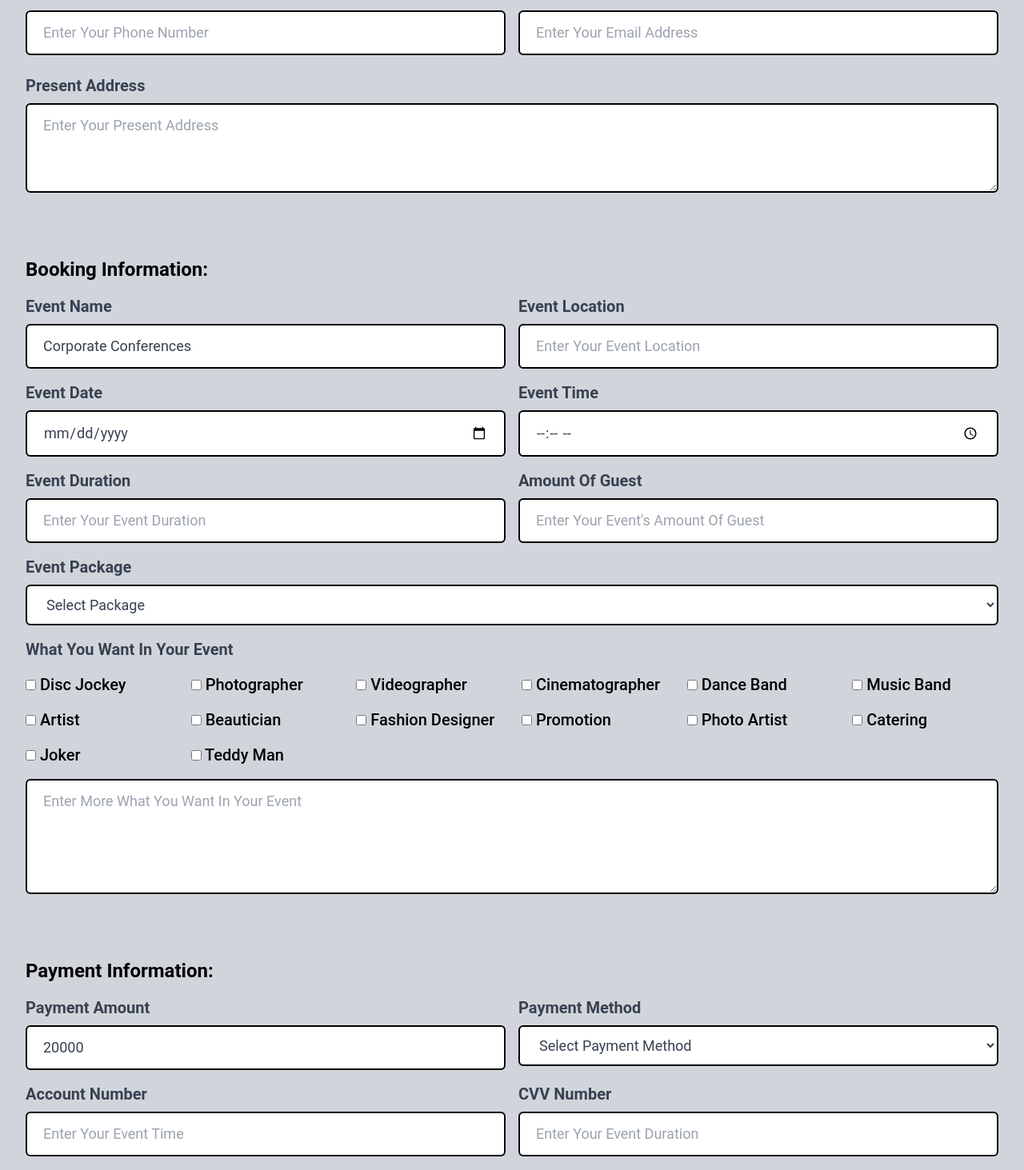
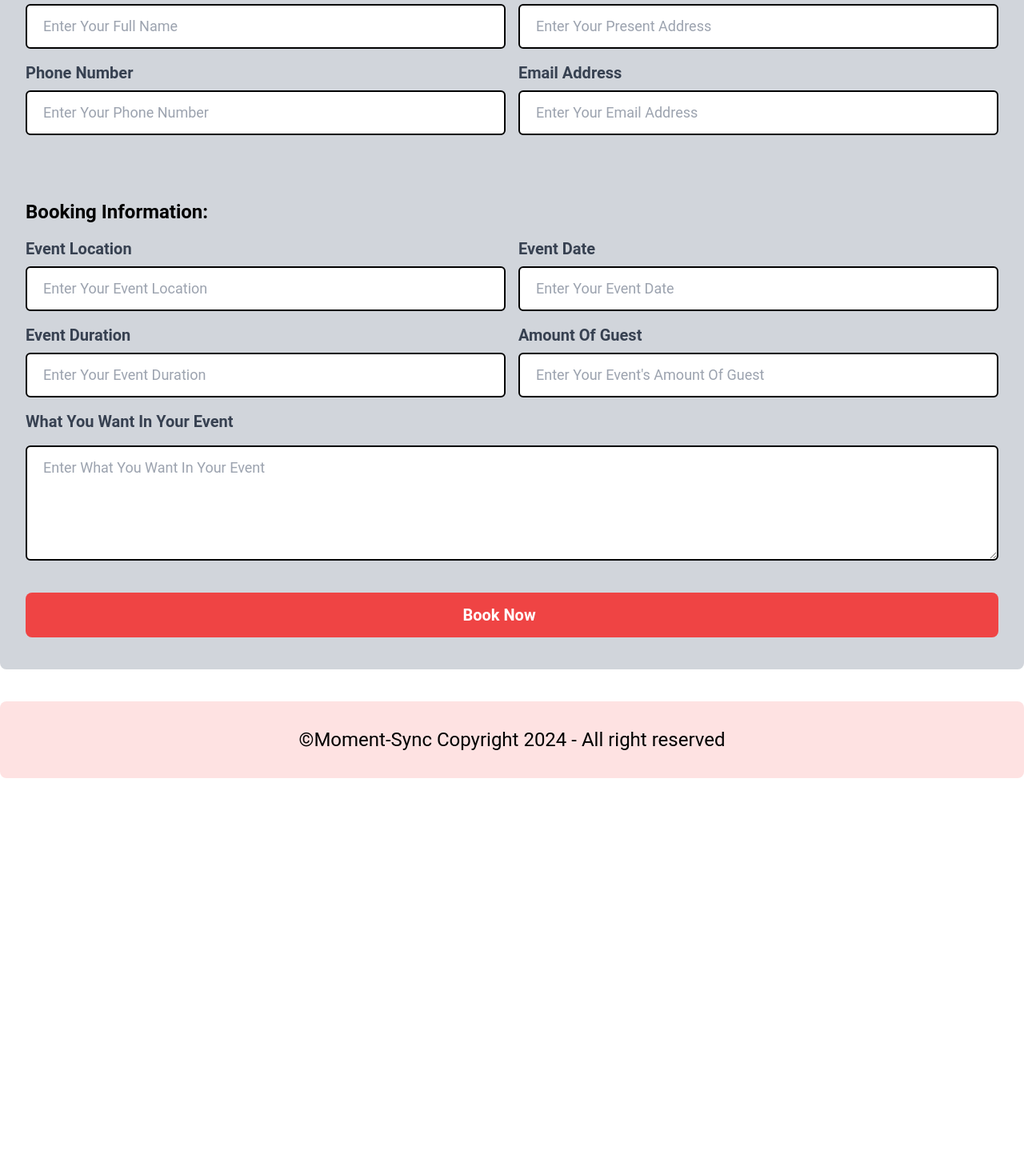
Before and after one commit to sahosskhan/moment-sync, a React (Vite) app: page /confirm-event-booking/1 in a window 1280 px wide. Shown: the part 407-1870 px from the top of the page at 80% size. After the commit the page ends 1380 px from the top, so only its background shows below. Built offline with nearby package versions, Linux system fonts and the light colour scheme.

Commit message:
customize event section pages and add some design

```diff
--- a/src/Pages/Event/BookingEvent.jsx
+++ b/src/Pages/Event/BookingEvent.jsx
@@ -10,13 +10,18 @@ const BookingEvent = () => {
       setEventData(findEvent);
     }, [Event, id]);
 
-    const { name, charge } = EventData || {};
+    const { name, banner } = EventData || {};
     return (
         <div className="max-w-screen-2xl container mx-auto my-10">
-            <div className="w-full px-8 py-10 mx-auto overflow-hidden bg-gray-300 rounded-lg  ">
-              <h1 className="text-4xl text-center font-bold  text-red-400">
+            <div className="w-full px-8 py-10 mx-auto overflow-hidden bg-gray-300  dark:bg-gray-400 rounded-lg  ">
+              <h1 className="text-4xl text-center font-bold  text-red-500">
                 Confirm Your Booking For Event
               </h1>
+
+<div className="text-3xl text-center font-bold mt-5 flex justify-center items-center gap-5">
+  <img className="h-20 rounded-btn" src={banner} alt="" />
+  <h1>{name}</h1>
+</div>
 
               <form className="mt-6">
               <h2 className="text-2xl font-semibold my-4 text-black">Personal Information:</h2>
@@ -24,26 +29,25 @@ const BookingEvent = () => {
               <div className="grid grid-cols-1  md:grid-cols-2 gap-4">
                 <div className="flex-1">
                   <label className="block text-xl font-bold text-gray-700 ">
-                  First Name
+                  Full Name
                   </label>
                   <input
                     type="text"
-                    placeholder="Enter Your First Name"
+                    placeholder="Enter Your Full Name"
                     className="block text-lg w-full px-5 py-3 mt-2 text-gray-700 placeholder-gray-400 border-2 bg-white border-black rounded-md  focus:border-red-500  focus:ring-red-500 focus:outline-0 focus:ring "
                   />
                 </div>
 
                 <div className="flex-1">
                   <label className="block text-xl font-bold text-gray-700 ">
-                  Last Name
+                  Present Address
                   </label>
                   <input
                     type="text"
-                    placeholder="Enter Your Last Name"
+                    placeholder="Enter Your Present Address"
                     className="block text-lg w-full px-5 py-3 mt-2 text-gray-700 placeholder-gray-400 border-2 bg-white border-black rounded-md  focus:border-red-500  focus:ring-red-500 focus:outline-0 focus:ring "
                   />
                 </div>
-
 
                 <div className="flex-1">
                   <label className="block  text-xl font-bold text-gray-700 ">
@@ -66,34 +70,14 @@ const BookingEvent = () => {
                     className="block text-lg w-full px-5 py-3 mt-2 text-gray-700 placeholder-gray-400 border-2 bg-white border-black rounded-md  focus:border-red-500  focus:ring-red-500 focus:outline-0 focus:ring "
                   />
                 </div>
+
                 </div>
 
-                <div className="col-span-2">
-                <div className="w-full mt-6">
-                  <label className="block mb-2 text-xl font-bold text-gray-700 ">
-                   Present Address
-                  </label>
-                  <textarea
-                    className="block text-lg w-full px-5 py-3 mt-2 text-gray-700 h-28 placeholder-gray-400 border-2 bg-white border-black rounded-md  focus:border-red-500  focus:ring-red-500 focus:outline-0 focus:ring "
-                    placeholder="Enter Your Present Address"
-                  ></textarea>
-                </div>
-                </div>
 
 
                 <h2 className="text-2xl font-semibold mt-20 mb-4 text-black">Booking Information:</h2>
 
                 <div className="grid grid-cols-1 md:grid-cols-2 gap-4">
-                <div className="flex-1">
-                  <label className="block text-xl font-bold text-gray-700 ">
-                  Event Name
-                  </label>
-                  <input
-                    type="text"
-                   defaultValue={name}
-                    className="block w-full text-lg px-5 py-3 mt-2 text-gray-700 placeholder-gray-400 border-2 bg-white border-black rounded-md  focus:border-red-500  focus:ring-red-500 focus:outline-0 focus:ring "
-                  />
-                </div>
 
                 <div className="flex-1">
                   <label className="block text-xl font-bold text-gray-700 ">
@@ -112,23 +96,12 @@ const BookingEvent = () => {
                   Event Date
                   </label>
                   <input
-                    type="date"
+                    type="text"
                     placeholder="Enter Your Event Date"
                     className="block text-lg w-full px-5 py-3 mt-2 text-gray-700 placeholder-gray-400 border-2 bg-white border-black rounded-md  focus:border-red-500  focus:ring-red-500 focus:outline-0 focus:ring "
                   />
                 </div>
 
-
-                <div className="flex-1">
-                  <label className="block text-xl font-bold text-gray-700 ">
-                  Event Time
-                  </label>
-                  <input
-                    type="time"
-                    placeholder="Enter Your Event Time"
-                    className="block text-lg w-full px-5 py-3 mt-2 text-gray-700 placeholder-gray-400 border-2 bg-white border-black rounded-md  focus:border-red-500  focus:ring-red-500 focus:outline-0 focus:ring "
-                  />
-                </div>
 
                 <div className="flex-1">
                   <label className="block text-xl font-bold text-gray-700 ">
@@ -151,113 +124,26 @@ const BookingEvent = () => {
                     className="block text-lg w-full px-5 py-3 mt-2 text-gray-700 placeholder-gray-400 border-2 bg-white border-black rounded-md  focus:border-red-500  focus:ring-red-500 focus:outline-0 focus:ring "
                   />
                 </div>
+
                 </div>
 
-                <div className="col-span-2 mt-4">
-                <label className="block text-xl font-bold text-gray-700 ">
-                Event Package
-                  </label>
-        <select id="event_package" name="event_package" className="block text-lg w-full px-5 py-3 mt-2 text-gray-700 placeholder-gray-400 border-2 bg-white border-black rounded-md  focus:border-red-500  focus:ring-red-500 focus:outline-0 focus:ring">
-          <option disabled selected>Select Package</option>
-          <option>Silver Package</option>
-          <option>Gold Package</option>
-          <option>Diamond Package</option>
-          <option>Titanium Package</option>
-          <option>Customize Package</option>
-        </select>
-      </div>
+
 
       <div className="col-span-2 mt-4">
       <label className="block text-xl font-bold text-gray-700 ">
       What You Want In Your Event
                   </label>
-
-        <div className="grid grid-cols-2 md:grid-cols-3 lg:grid-cols-5 xl:grid-cols-6 gap-x-6 gap-y-4 mt-4">
-
-
-          <label className="text-xl font-medium text-black"><input className="" type="checkbox" name="event_demand[]" defaultValue="DJ" /> Disc Jockey</label>
-           <label className="text-xl font-medium text-black"><input className="" type="checkbox" name="event_demand[]" defaultValue="Photographer" /> Photographer</label>
-           <label className="text-xl font-medium text-black"><input className="" type="checkbox" name="event_demand[]" defaultValue="Videographer" /> Videographer</label>
-           <label className="text-xl font-medium text-black"><input className="" type="checkbox" name="event_demand[]" defaultValue="Cinematographer" /> Cinematographer</label>
-           <label className="text-xl font-medium text-black"><input className="" type="checkbox" name="event_demand[]" defaultValue="Dance Band" /> Dance Band</label>
-           <label className="text-xl font-medium text-black"><input className="" type="checkbox" name="event_demand[]" defaultValue="Music Band" /> Music Band</label>
-           <label className="text-xl font-medium text-black"><input className="" type="checkbox" name="event_demand[]" defaultValue="Artist" /> Artist</label>
-           <label className="text-xl font-medium text-black"><input className="" type="checkbox" name="event_demand[]" defaultValue="Beautician" /> Beautician</label>
-           <label className="text-xl font-medium text-black"><input className="" type="checkbox" name="event_demand[]" defaultValue="Fashion Designer" /> Fashion Designer</label>
-           <label className="text-xl font-medium text-black"><input className="" type="checkbox" name="event_demand[]" defaultValue="Promotion" /> Promotion</label>
-           <label className="text-xl font-medium text-black"><input className="" type="checkbox" name="event_demand[]" defaultValue="Photo Artist" /> Photo Artist</label>
-           <label className="text-xl font-medium text-black"><input className="" type="checkbox" name="event_demand[]" defaultValue="Catering" /> Catering</label>
-           <label className="text-xl font-medium text-black"><input className="" type="checkbox" name="event_demand[]" defaultValue="Joker" /> Joker</label>
-           <label className="text-xl font-medium text-black"><input className="" type="checkbox" name="event_demand[]" defaultValue="Teddy Man" /> Teddy Man</label>
-        </div>
         <textarea className="block text-lg mt-4 w-full px-5 py-3 text-gray-700 h-36 placeholder-gray-400 border-2 bg-white border-black rounded-md  focus:border-red-500  focus:ring-red-500 focus:outline-0 focus:ring "
-                    placeholder="Enter More What You Want In Your Event"
+                    placeholder="Enter What You Want In Your Event"
                   ></textarea>
 
       </div>
 
 
-                <h2 className="text-2xl font-semibold mt-20 mb-4 text-black">Payment Information:</h2>
-
-                <div className="grid grid-cols-1 md:grid-cols-2 gap-4">
-                <div className="flex-1">
-                  <label className="block text-xl font-bold text-gray-700 ">
-                  Payment Amount
-                  </label>
-                  <input
-                    type="number"
-                   defaultValue={charge}
-                    className="block w-full text-lg px-5 py-3 mt-2 text-gray-700 placeholder-gray-400 border-2 bg-white border-black rounded-md  focus:border-red-500  focus:ring-red-500 focus:outline-0 focus:ring "
-                  />
-                </div>
-
-
-
-                <div className="flex-1">
-                <label className="block text-xl font-bold text-gray-700 ">
-                Payment Method
-                  </label>
-        <select id="event_package" name="event_package" className="block text-lg w-full px-5 py-3 mt-2 text-gray-700 placeholder-gray-400 border-2 bg-white border-black rounded-md  focus:border-red-500  focus:ring-red-500 focus:outline-0 focus:ring">
-          <option disabled selected>Select Payment Method</option>
-          <option>PayPal</option>
-          <option>Credit Card</option>
-          <option>Debit Card</option>
-          <option>bKash</option>
-          <option>Nagad</option>
-          <option>Bank Transfer</option>
-        </select>
-                </div>
-
-
-                <div className="flex-1">
-                  <label className="block text-xl font-bold text-gray-700 ">
-                  Account Number
-                  </label>
-                  <input
-                    type="text"
-                    placeholder="Enter Your Event Time"
-                    className="block text-lg w-full px-5 py-3 mt-2 text-gray-700 placeholder-gray-400 border-2 bg-white border-black rounded-md  focus:border-red-500  focus:ring-red-500 focus:outline-0 focus:ring "
-                  />
-                </div>
-
-                <div className="flex-1">
-                  <label className="block text-xl font-bold text-gray-700 ">
-                  CVV Number
-                  </label>
-                  <input
-                    type="text"
-                    placeholder="Enter Your Event Duration"
-                    className="block text-lg w-full px-5 py-3 mt-2 text-gray-700 placeholder-gray-400 border-2 bg-white border-black rounded-md  focus:border-red-500  focus:ring-red-500 focus:outline-0 focus:ring "
-                  />
-                </div>
-
-                </div>
 
 <div className="flex justify-between items-center mt-10">
 
-<button className="w-full px-6 py-4 rounded-box text-center uppercase  text-xl border-none font-bold hover:bg-gray-700 text-white bg-red-500">
-                  Book Event<i className=" fa-regular fa-paper-plane"></i>
-                </button>
+<button className="text-xl font-bold transition-colors duration-1000 hover:bg-gray-700 w-full h-14 rounded-lg bg-red-500 text-white "><span className="pr-8">Book Now</span></button>
 
 </div>
 
--- a/src/Pages/Event/MainEvent.jsx
+++ b/src/Pages/Event/MainEvent.jsx
@@ -10,10 +10,6 @@ const MainEvent = () => {
                    EventData?.map(items=><EventCategory key={items.id} items={items}></EventCategory> )
                 }
             </div>
-
-
-
-
         </div>
     );
 };
--- a/src/Pages/Event/ViewEventDetails.jsx
+++ b/src/Pages/Event/ViewEventDetails.jsx
@@ -21,7 +21,8 @@ const ViewEventDetails = () => {
       <p className="mt-4 text-sm text-gray-500 dark:text-gray-400 lg:text-base">{details}</p>
       <div className="flex flex-col mt-6 space-y-3 gap-4 lg:space-y-0 lg:flex-row">
         <Link  to={`/confirm-event-booking/${id}`}>
-        <button  className="block px-5 py-2 text-lg font-medium tracking-wider text-center text-white hover:scale-110 scale-100 transition-all duration-300 transform bg-red-500 rounded-md hover:bg-gray-700">Book Now</button>
+        <button type="button" className="rounded-lg group relative h-14 w-48 overflow-hidden border-4 border-red-500 hover:border-none text-xl text-black font-bold hover:text-white"><span className="bg-red-500  ease-in absolute w-[57%]  -translate-x-full group-hover:translate-x-0 -left-2 top-0 bottom-0 duration-300 -z-10 skew-x-12"></span><span className="bg-red-400 ease-in absolute w-[55%]  translate-x-full group-hover:translate-x-0 -right-2 top-0 bottom-0 duration-300 skew-x-12 -z-10"></span>Confirm Book</button>
+
         </Link>
       </div>
     </div>
```
